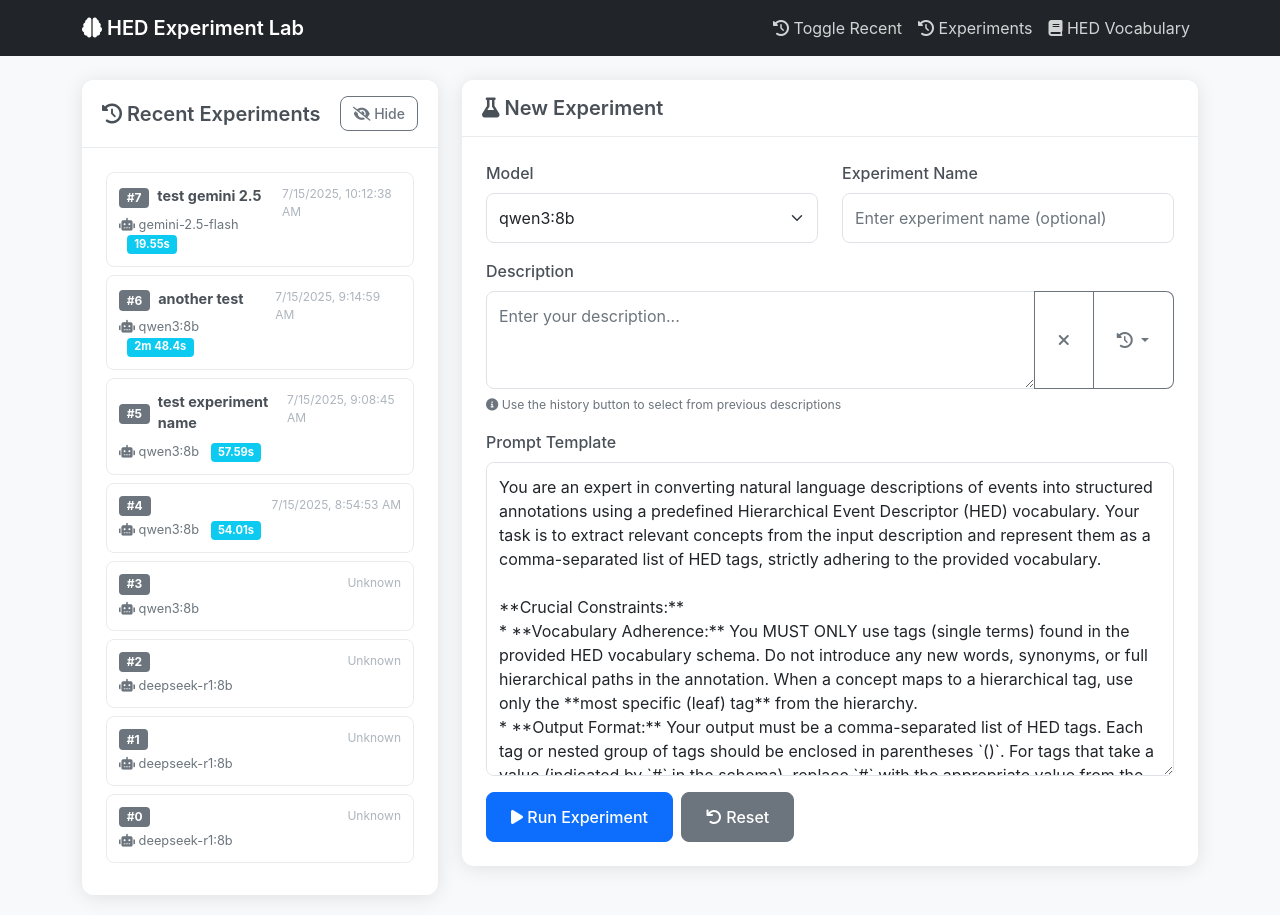
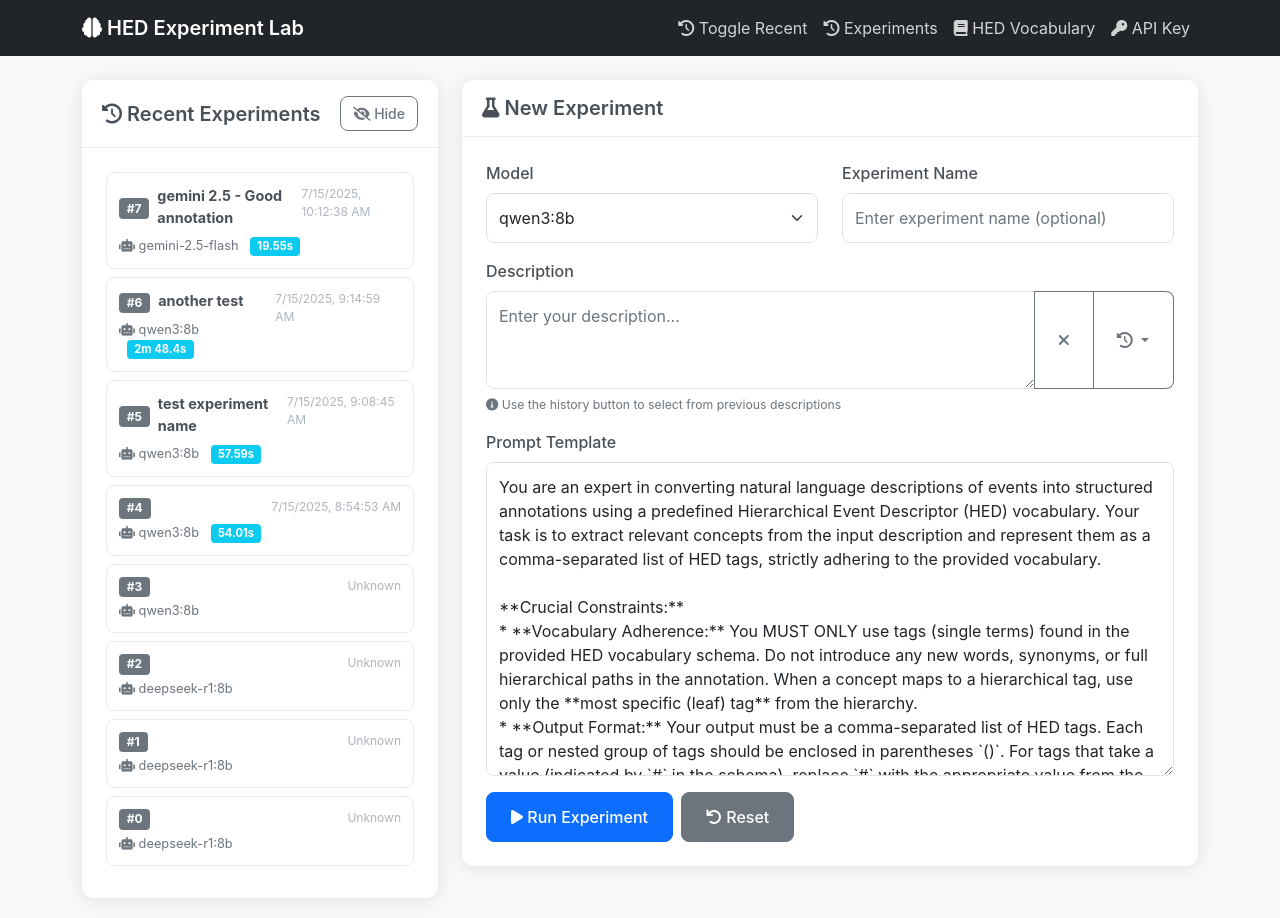
Before and after one commit to dungscout96/prompt-experiment, a Flask app: page / in a window 1280 px wide. Run offline with Flask 3, Linux system fonts and the light colour scheme; some libraries are stand-ins or nearby versions.

Commit message:
edit gemini api key modal

```diff
--- a/web/app.py
+++ b/web/app.py
@@ -414,6 +414,61 @@ def update_experiment_name():
     except Exception as e:
         return jsonify({'error': str(e)}), 500
 
+@app.route('/api/save_api_key', methods=['POST'])
+def save_api_key():
+    """Save the GEMINI_API_KEY to .env file"""
+    data = request.json
+    api_key = data.get('api_key', '').strip()
+
+    if not api_key:
+        return jsonify({'error': 'API key is required'}), 400
+
+    try:
+        # Path to .env file in parent directory
+        env_path = Path(__file__).parent.parent / '.env'
+
+        # Read existing .env content if it exists
+        existing_content = []
+        if env_path.exists():
+            with open(env_path, 'r') as f:
+                existing_content = f.readlines()
+
+        # Check if GEMINI_API_KEY already exists and update it
+        key_updated = False
+        for i, line in enumerate(existing_content):
+            if line.strip().startswith('GEMINI_API_KEY='):
+                existing_content[i] = f'GEMINI_API_KEY={api_key}\n'
+                key_updated = True
+                break
+
+        # If key doesn't exist, add it
+        if not key_updated:
+            existing_content.append(f'GEMINI_API_KEY={api_key}\n')
+
+        # Write back to .env file
+        with open(env_path, 'w') as f:
+            f.writelines(existing_content)
+
+        # Reload environment variables
+        load_dotenv(env_path)
+
+        return jsonify({
+            'success': True,
+            'message': 'API key saved successfully'
+        })
+
+    except Exception as e:
+        return jsonify({'error': str(e)}), 500
+
+@app.route('/api/check_api_key')
+def check_api_key():
+    """Check if GEMINI_API_KEY is set"""
+    api_key = os.getenv('GEMINI_API_KEY')
+    return jsonify({
+        'has_api_key': bool(api_key),
+        'key_preview': api_key[:10] + '...' if api_key else None
+    })
+
 def extract_annotations(text):
     """Extract text between --- ANNOTATION START --- and --- ANNOTATION END --- markers"""
     pattern = r'--- ANNOTATION START ---\s*(.*?)\s*--- ANNOTATION END ---'
--- a/web/static/script.js
+++ b/web/static/script.js
@@ -302,6 +302,24 @@ async function runExperiment() {
     if (!model || !description || !promptTemplate) {
         showAlert('Please fill in all required fields.', 'warning');
         return;
+    }
+
+    // Check API key for Gemini models
+    if (model.startsWith('gemini')) {
+        try {
+            const keyResponse = await fetch('/api/check_api_key');
+            const keyResult = await keyResponse.json();
+
+            if (!keyResult.has_api_key) {
+                showAlert('Gemini API key is required for this model. Please configure it first.', 'warning');
+                showApiKeyModal();
+                return;
+            }
+        } catch (error) {
+            console.error('Error checking API key:', error);
+            showAlert('Error checking API key. Please try again.', 'danger');
+            return;
+        }
     }
 
     // Show loading modal
@@ -683,6 +701,117 @@ function toggleRecentExperiments() {
     }
 }
 
+// API Key Management Functions
+async function showApiKeyModal() {
+    const modal = new bootstrap.Modal(document.getElementById('apiKeyModal'));
+
+    // Check current API key status
+    await checkApiKeyStatus();
+
+    modal.show();
+}
+
+async function checkApiKeyStatus() {
+    try {
+        const response = await fetch('/api/check_api_key');
+        const result = await response.json();
+
+        const statusDiv = document.getElementById('apiKeyStatus');
+        const apiKeyInput = document.getElementById('apiKeyInput');
+
+        // Only update UI if the modal elements exist (i.e., modal is being shown)
+        if (statusDiv && apiKeyInput) {
+            if (result.has_api_key) {
+                statusDiv.innerHTML = `
+                    <div class="alert alert-success">
+                        <i class="fas fa-check-circle"></i>
+                        <strong>API Key Configured:</strong> ${result.key_preview}
+                    </div>
+                `;
+                apiKeyInput.placeholder = 'Enter new API key to replace existing one...';
+            } else {
+                statusDiv.innerHTML = `
+                    <div class="alert alert-warning">
+                        <i class="fas fa-exclamation-triangle"></i>
+                        <strong>No API Key Found:</strong> Please enter your Gemini API key below.
+                    </div>
+                `;
+                apiKeyInput.placeholder = 'Enter your Gemini API key here...';
+            }
+        }
+
+        return result;
+    } catch (error) {
+        console.error('Error checking API key status:', error);
+        const statusDiv = document.getElementById('apiKeyStatus');
+        if (statusDiv) {
+            statusDiv.innerHTML = `
+                <div class="alert alert-danger">
+                    <i class="fas fa-times-circle"></i>
+                    <strong>Error:</strong> Unable to check API key status.
+                </div>
+            `;
+        }
+        return { has_api_key: false };
+    }
+}
+
+async function saveApiKey() {
+    const apiKey = document.getElementById('apiKeyInput').value.trim();
+
+    if (!apiKey) {
+        showAlert('Please enter an API key.', 'warning');
+        return;
+    }
+
+    try {
+        const response = await fetch('/api/save_api_key', {
+            method: 'POST',
+            headers: {
+                'Content-Type': 'application/json',
+            },
+            body: JSON.stringify({
+                api_key: apiKey
+            })
+        });
+
+        const result = await response.json();
+
+        if (result.error) {
+            showAlert(result.error, 'danger');
+            return;
+        }
+
+        showAlert(result.message, 'success');
+
+        // Close modal
+        const modal = bootstrap.Modal.getInstance(document.getElementById('apiKeyModal'));
+        modal.hide();
+
+        // Clear the input
+        document.getElementById('apiKeyInput').value = '';
+
+        // Refresh models list to include Gemini if it wasn't available before
+        loadModels();
+
+    } catch (error) {
+        console.error('Error saving API key:', error);
+        showAlert('Error saving API key. Please try again.', 'danger');
+    }
+}
+
+// Toggle API key visibility
+document.addEventListener('DOMContentLoaded', function() {
+    const showApiKeyCheckbox = document.getElementById('showApiKey');
+    const apiKeyInput = document.getElementById('apiKeyInput');
+
+    if (showApiKeyCheckbox && apiKeyInput) {
+        showApiKeyCheckbox.addEventListener('change', function() {
+            apiKeyInput.type = this.checked ? 'text' : 'password';
+        });
+    }
+});
+
 // Utility functions
 function formatTimestamp(timestamp) {
     if (!timestamp || timestamp === 'Unknown') return 'Unknown';
--- a/web/static/style.css
+++ b/web/static/style.css
@@ -360,3 +360,33 @@ pre {
     font-size: 0.85em;
     line-height: 1.4;
 }
+
+/* API Key Modal styling */
+#apiKeyModal .modal-dialog {
+    max-width: 500px;
+}
+
+#apiKeyModal .form-control {
+    font-family: 'Monaco', 'Menlo', 'Ubuntu Mono', monospace;
+}
+
+#apiKeyModal .alert {
+    border-radius: 8px;
+    margin-bottom: 1rem;
+}
+
+#apiKeyModal .alert-info {
+    border-left: 4px solid #0dcaf0;
+}
+
+#apiKeyModal .alert-success {
+    border-left: 4px solid #198754;
+}
+
+#apiKeyModal .alert-warning {
+    border-left: 4px solid #ffc107;
+}
+
+#apiKeyModal .alert-danger {
+    border-left: 4px solid #dc3545;
+}
--- a/web/templates/index.html
+++ b/web/templates/index.html
@@ -31,6 +31,11 @@
                     <li class="nav-item">
                         <a class="nav-link" href="#vocab" onclick="showVocabEditor()">
                             <i class="fas fa-book"></i> HED Vocabulary
+                        </a>
+                    </li>
+                    <li class="nav-item">
+                        <a class="nav-link" href="#" onclick="showApiKeyModal()">
+                            <i class="fas fa-key"></i> API Key
                         </a>
                     </li>
                 </ul>
@@ -302,6 +307,55 @@
         </div>
     </div>
 
+    <!-- API Key Configuration Modal -->
+    <div class="modal fade" id="apiKeyModal" tabindex="-1">
+        <div class="modal-dialog">
+            <div class="modal-content">
+                <div class="modal-header">
+                    <h5 class="modal-title">
+                        <i class="fas fa-key"></i> Configure Gemini API Key
+                    </h5>
+                    <button type="button" class="btn-close" data-bs-dismiss="modal"></button>
+                </div>
+                <div class="modal-body">
+                    <div class="alert alert-info">
+                        <i class="fas fa-info-circle"></i>
+                        <strong>Note:</strong> Your API key will be saved to a .env file in the project directory and is required to use Gemini models.
+                    </div>
+
+                    <div id="apiKeyStatus" class="mb-3"></div>
+
+                    <form id="apiKeyForm">
+                        <div class="mb-3">
+                            <label for="apiKeyInput" class="form-label">
+                                <i class="fas fa-key"></i> Gemini API Key
+                            </label>
+                            <input type="password" class="form-control" id="apiKeyInput"
+                                   placeholder="Enter your Gemini API key here..." required>
+                            <div class="form-text">
+                                You can get your API key from
+                                <a href="https://makersuite.google.com/app/apikey" target="_blank">Google AI Studio</a>
+                            </div>
+                        </div>
+
+                        <div class="form-check mb-3">
+                            <input class="form-check-input" type="checkbox" id="showApiKey">
+                            <label class="form-check-label" for="showApiKey">
+                                Show API key
+                            </label>
+                        </div>
+                    </form>
+                </div>
+                <div class="modal-footer">
+                    <button type="button" class="btn btn-secondary" data-bs-dismiss="modal">Cancel</button>
+                    <button type="button" class="btn btn-primary" onclick="saveApiKey()">
+                        <i class="fas fa-save"></i> Save API Key
+                    </button>
+                </div>
+            </div>
+        </div>
+    </div>
+
     <script src="https://cdn.jsdelivr.net/npm/bootstrap@5.1.3/dist/js/bootstrap.bundle.min.js"></script>
     <script src="https://cdnjs.cloudflare.com/ajax/libs/prism/1.24.1/components/prism-core.min.js"></script>
     <script src="https://cdnjs.cloudflare.com/ajax/libs/prism/1.24.1/plugins/autoloader/prism-autoloader.min.js"></script>
```
Also changed, not shown: prompt_experiments/experiment_7.json.
